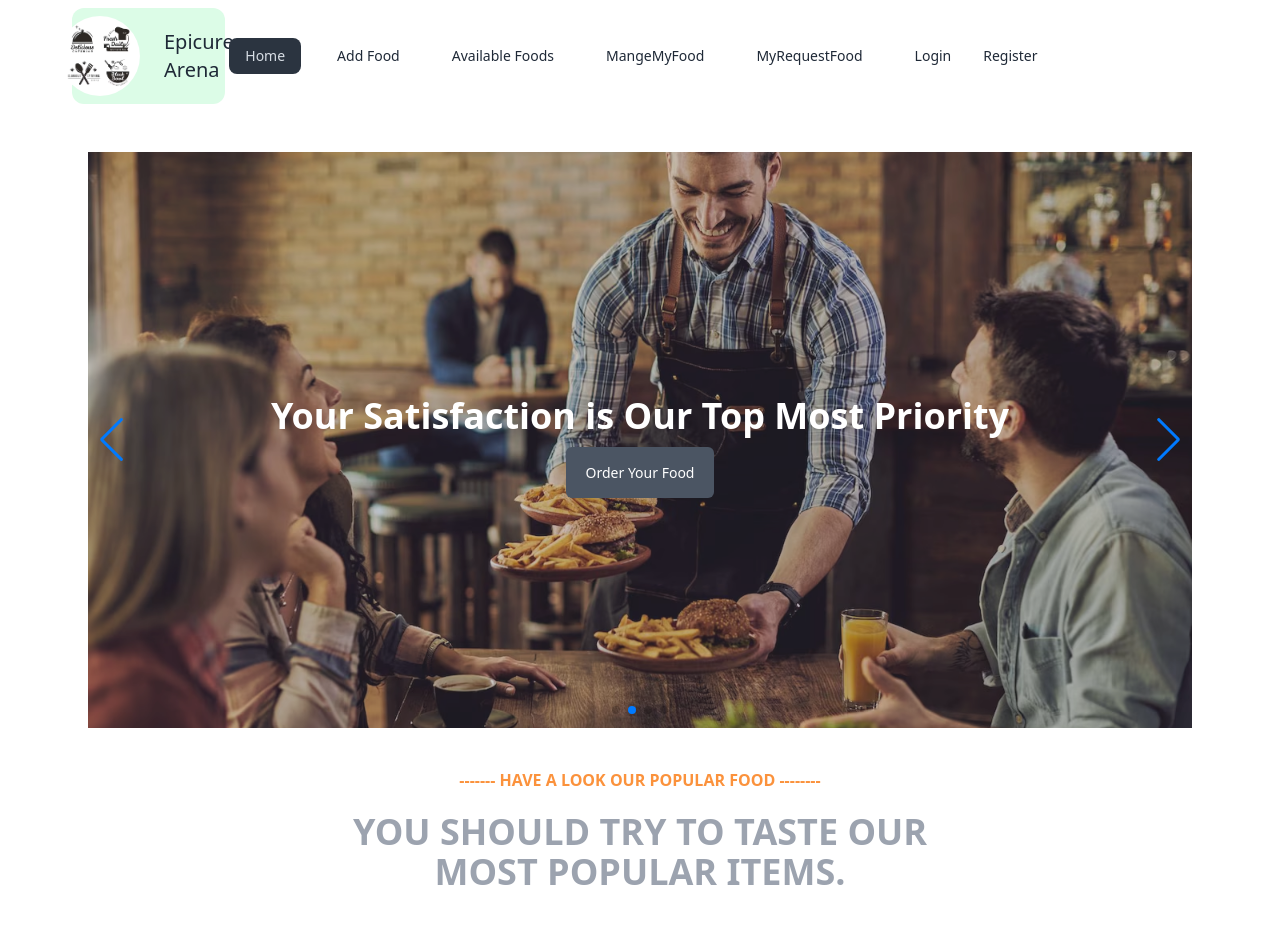
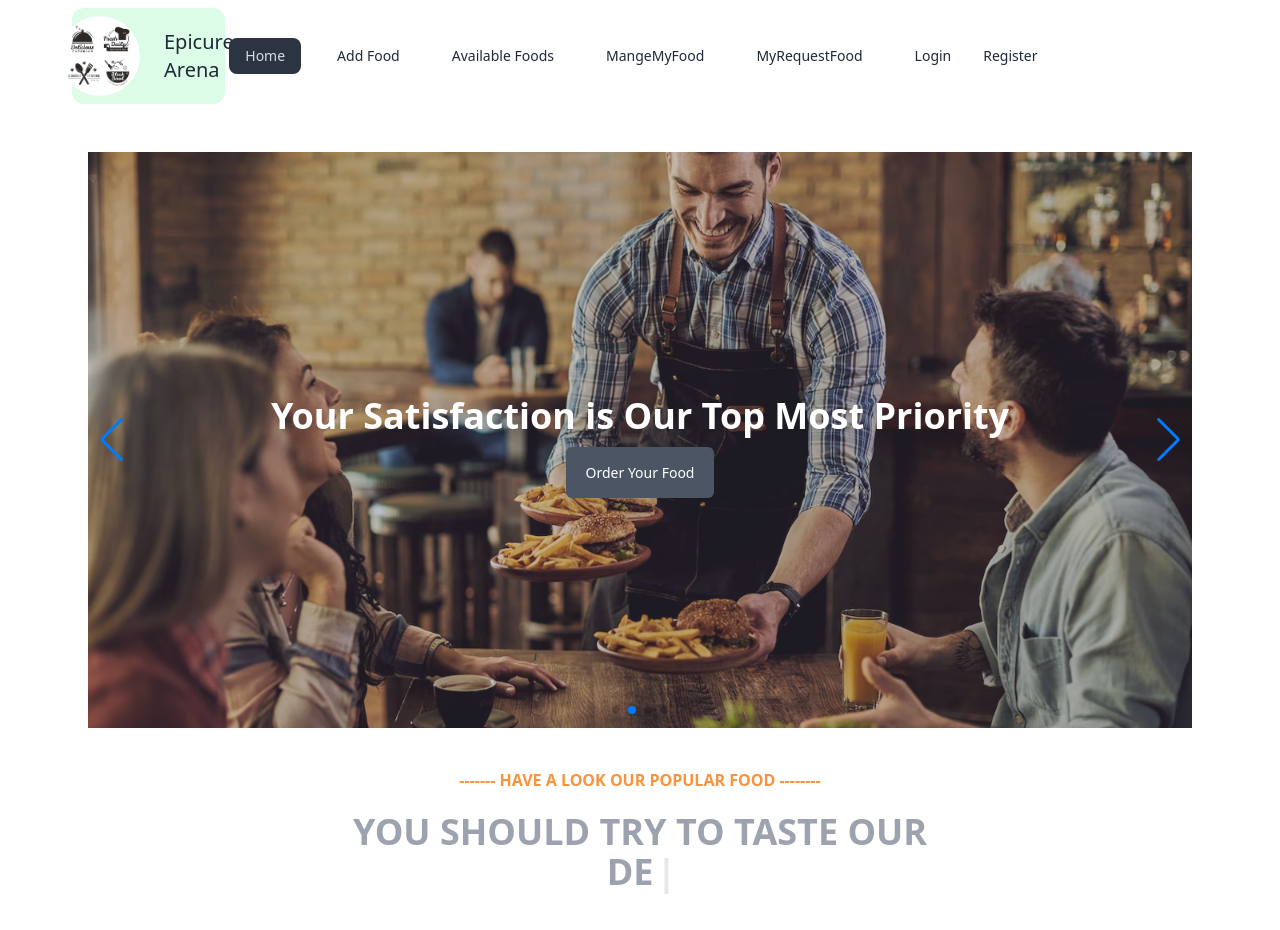
Before and after one commit to Emrandu1989/a11-client, a React (Vite) app: page / in a window 1280 px wide. Shown: the top 930 px of the page. Built offline with nearby package versions, Linux system fonts and the light colour scheme; no server answers.

Commit message:
react typewriter added in the popular serction

```diff
--- a/package.json
+++ b/package.json
@@ -12,6 +12,7 @@
   "dependencies": {
     "axios": "^1.6.8",
     "firebase": "^10.11.1",
+    "framer-motion": "^11.1.9",
     "localforage": "^1.10.0",
     "lottie-react": "^2.4.0",
     "match-sorter": "^6.3.4",
@@ -20,6 +21,7 @@
     "react-helmet-async": "^2.0.5",
     "react-icons": "^5.2.1",
     "react-router-dom": "^6.23.0",
+    "react-simple-typewriter": "^5.0.1",
     "react-toastify": "^10.0.5",
     "sort-by": "^1.2.0",
     "sweetalert2": "^11.10.8",
--- a/src/components/PopularFoodSection/PopularFood.jsx
+++ b/src/components/PopularFoodSection/PopularFood.jsx
@@ -1,26 +1,61 @@
-import popular1 from '../../assets/popular1.avif';
-import popular2 from '../../assets/popular2.avif';
-import popular3 from '../../assets/popular3.jpg';
-import popular4 from '../../assets/popular4.jpg';
-import popular5 from '../../assets/popular5.jpg';
-import popular6 from '../../assets/popular6.jpg';
-import popular7 from '../../assets/popular7.jpg';
-import popular8 from '../../assets/popular8.jpg';
-
-
+import popular1 from "../../assets/popular1.avif";
+import popular2 from "../../assets/popular2.avif";
+import popular3 from "../../assets/popular3.jpg";
+import popular4 from "../../assets/popular4.jpg";
+import popular5 from "../../assets/popular5.jpg";
+import popular6 from "../../assets/popular6.jpg";
+import popular7 from "../../assets/popular7.jpg";
+import popular8 from "../../assets/popular8.jpg";
+import { Typewriter } from "react-simple-typewriter";
 
 const PopularFood = () => {
+  const handleDone = () => {
+    console.log("Typewriter effect finished");
+  };
+
+  const handleType = (text) => {
+    console.log(`Typing: ${text}`);
+  };
+
   return (
     <>
       <div className="text-center uppercase space-y-5">
-                  <p className="text-orange-400 font-semibold">------- Have a look our popular food --------</p>
-                  <h3 className="font-bold text-4xl text-gray-400">You should try to taste our <br /> most popular items. </h3>
+        <p className="text-orange-400 font-semibold">
+          ------- Have a look our popular food --------
+        </p>
+        <h3 className="font-bold text-4xl text-gray-400">
+          You should try to taste our <br />
+          <span>
+            <Typewriter
+              words={[
+                "most popular items.",
+                "Delicious Food",
+                "Tempting Food",
+                "Satisfying Food",
+                "Mouth-watering Food",
+                "Irresistible Food",
+              ]}
+              loop={Infinity}
+              cursor
+              cursorStyle="|"
+              typeSpeed={70}
+              deleteSpeed={50}
+              delaySpeed={1000}
+              onLoopDone={handleDone}
+              onType={handleType}
+            />
+          </span>
+        </h3>
       </div>
-             <div className='flex justify-between px-36'>
+      <div className="flex justify-between px-36">
         <div className="card w-96 bg-base-100 ">
           <figure className="px-10 relative pt-10">
-    <img  src={popular1} alt="Shoes" className="rounded-xl mr-16" />
-    <img  src={popular2} alt="Shoes" className="rounded-xl absolute w-48 h-48 -right-8 -bottom-12 " />
+            <img src={popular1} alt="Shoes" className="rounded-xl mr-16" />
+            <img
+              src={popular2}
+              alt="Shoes"
+              className="rounded-xl absolute w-48 h-48 -right-8 -bottom-12 "
+            />
           </figure>
           <div className="card-body items-center text-center">
             <h2 className="card-title">Special Chicken Briyani</h2>
@@ -32,31 +67,51 @@ const PopularFood = () => {
         </div>
         <div className="card w-96 ml-20 bg-base-100 ">
           <figure className="px-10 relative pt-10">
-    <img  src={popular3} alt="Shoes" className="rounded-xl mr-3" />
-    <img  src={popular4} alt="Shoes" className="rounded-xl absolute w-48 h-48 -right-8 -bottom-12 " />
-    <img  src={popular5} alt="Shoes" className="rounded-xl absolute w-48 h-48 -left-12 -bottom-12 " />
+            <img src={popular3} alt="Shoes" className="rounded-xl mr-3" />
+            <img
+              src={popular4}
+              alt="Shoes"
+              className="rounded-xl absolute w-48 h-48 -right-8 -bottom-12 "
+            />
+            <img
+              src={popular5}
+              alt="Shoes"
+              className="rounded-xl absolute w-48 h-48 -left-12 -bottom-12 "
+            />
           </figure>
           <div className="card-body items-center text-center">
             <h2 className="card-title">Special Hilsha</h2>
-    <p>Most of oru Customers likes This special Hilsha Fish fry and curry. </p>
+            <p>
+              Most of oru Customers likes This special Hilsha Fish fry and
+              curry.{" "}
+            </p>
             <div className="card-actions">
               <button className="btn btn-primary">OrderNow</button>
             </div>
           </div>
         </div>
-
       </div>
 
-            <div className='flex items-center justify-center'>
+      <div className="flex items-center justify-center">
         <div className="card w-96  bg-base-100 ">
           <figure className="px-10 relative pt-10">
-    <img  src={popular6} alt="Shoes" className="rounded-xl mr-3" />
-    <img  src={popular7} alt="Shoes" className="rounded-xl absolute w-48 h-48 -right-8 -bottom-12 " />
-    <img  src={popular8} alt="Shoes" className="rounded-xl absolute w-48 h-48 -left-12 -bottom-12 " />
+            <img src={popular6} alt="Shoes" className="rounded-xl mr-3" />
+            <img
+              src={popular7}
+              alt="Shoes"
+              className="rounded-xl absolute w-48 h-48 -right-8 -bottom-12 "
+            />
+            <img
+              src={popular8}
+              alt="Shoes"
+              className="rounded-xl absolute w-48 h-48 -left-12 -bottom-12 "
+            />
           </figure>
           <div className="card-body items-center text-center">
             <h2 className="card-title">Special BeefCurry with Rice</h2>
-    <p>Most of oru Customers likes This special BeefCurry with Rice. </p>
+            <p>
+              Most of oru Customers likes This special BeefCurry with Rice.{" "}
+            </p>
             <div className="card-actions">
               <button className="btn btn-primary">OrderNow</button>
             </div>
--- a/src/pages/AvailableFoods/AvailableFoods.jsx
+++ b/src/pages/AvailableFoods/AvailableFoods.jsx
@@ -4,6 +4,7 @@ import { useState } from "react";
 import { Helmet } from "react-helmet-async";
 import { RiLayoutRightFill } from "react-icons/ri";
 import { LuLayout } from "react-icons/lu";
+import { motion } from "framer-motion";
 
 const AvailableFoods = () => {
   const allFoods = useLoaderData();
@@ -65,10 +66,13 @@ const AvailableFoods = () => {
           </button>
         </div>
         {error && <p className="text-red-500 text-center mb-4">{error}</p>}
-        <div
+        <motion.div
           className={`grid ${
             clickCount % 2 === 0 ? "grid-cols-2" : "grid-cols-3"
           } gap-5`}
+          initial={{ opacity: 0, y: -50 }}
+          animate={{ opacity: 1, y: 0 }}
+          transition={{ duration: 0.5 }}
         >
           {availableFoods.length > 0 ? (
             availableFoods.map((food) => (
@@ -81,7 +85,7 @@ const AvailableFoods = () => {
           ) : (
             <p className="text-center text-gray-600">No Food available.</p>
           )}
-        </div>
+        </motion.div>
       </div>
     </>
   );
```
Also changed, not shown: 1 other file (tests, documents, lock files or other folders). Lines whose indentation alone changed are shown as unchanged.
